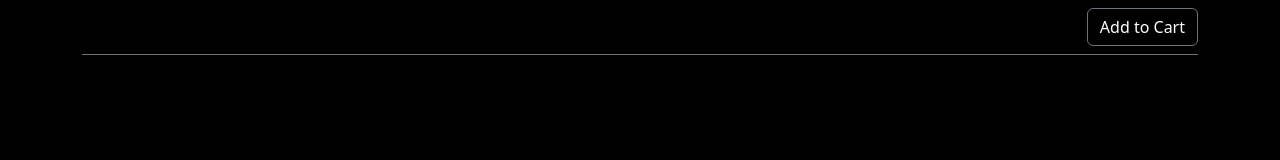
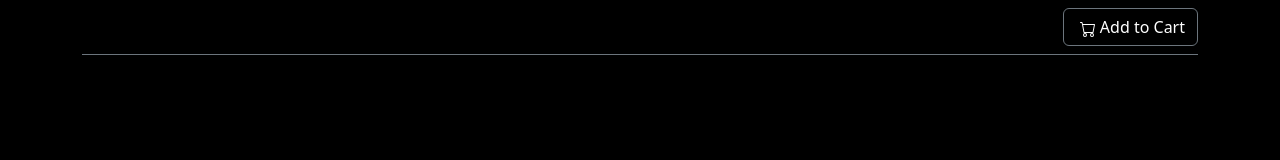
Before and after one commit to mahdi6788/ShoppingCart, a React (Vite) app: page / in a window 1280 px wide. Shown: the top 160 px of the page. Built offline with nearby package versions, Linux system fonts and the light colour scheme.

Commit message:
make icon for button

```diff
--- a/src/components/Navigationbar.jsx
+++ b/src/components/Navigationbar.jsx
@@ -1,4 +1,6 @@
 import { Navbar, Button } from "react-bootstrap"
+import { BsCart } from "react-icons/bs";
+
 
 function Navigationbar() {
     return (
@@ -7,6 +9,7 @@ function Navigationbar() {
                 <Button
                 variant="btn btn-outline-secondary"
                 className="text-white">
+                    <BsCart className="mx-1"></BsCart>
                     Add to Cart
                 </Button>
             </Navbar.Collapse>
```
